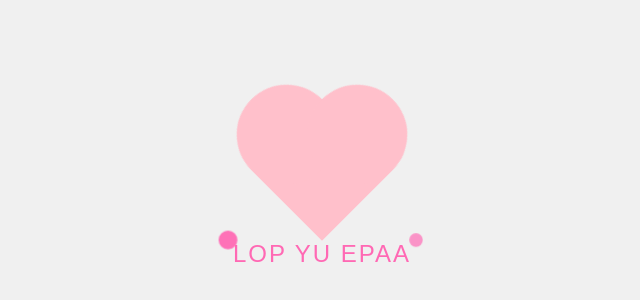
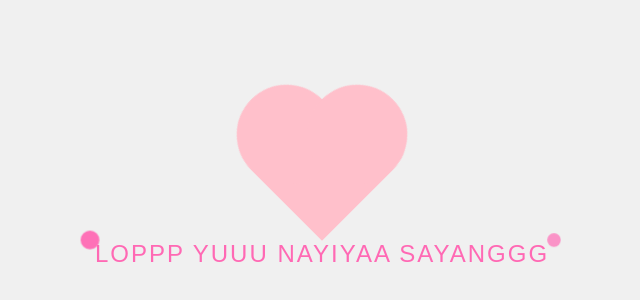
Before and after one commit to rahasiabumi/rahasiabumi.github.io, a plain HTML site: page index.html in a window 1280 px wide. Shown: the part 206-506 px from the top of the page, without its empty margins (318-958 px from the left). Drawn offline with Linux system fonts and the light colour scheme.

Commit message:
Update index.html

```diff
--- a/index.html
+++ b/index.html
@@ -111,6 +111,6 @@
 </head>
 <body>
     <div class="heart"></div>
-    <div class="text">LOP YU EPAA</div>
+    <div class="text">LOPPP YUUU NAYIYAA SAYANGGG </div>
 </body>
 </html>
```
